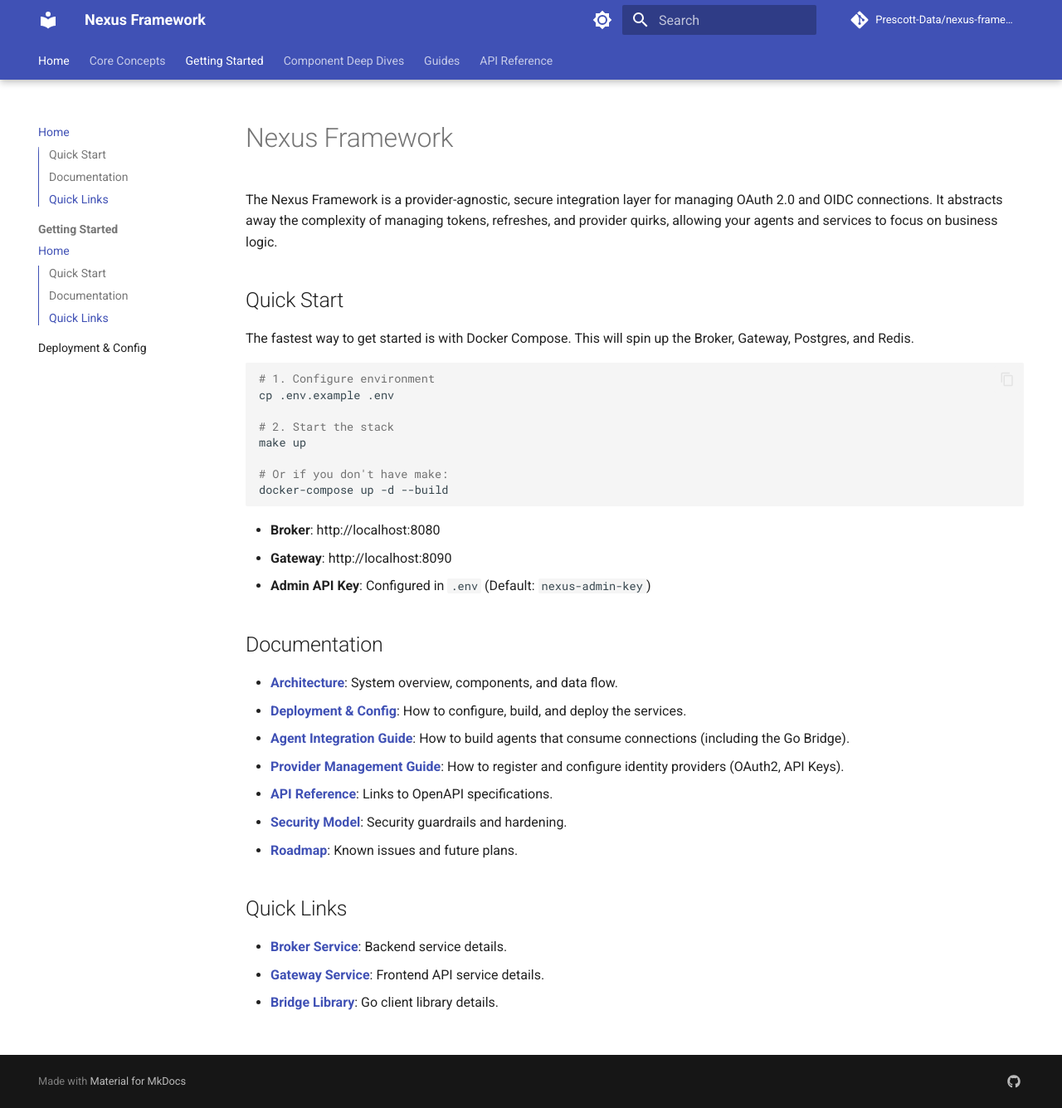
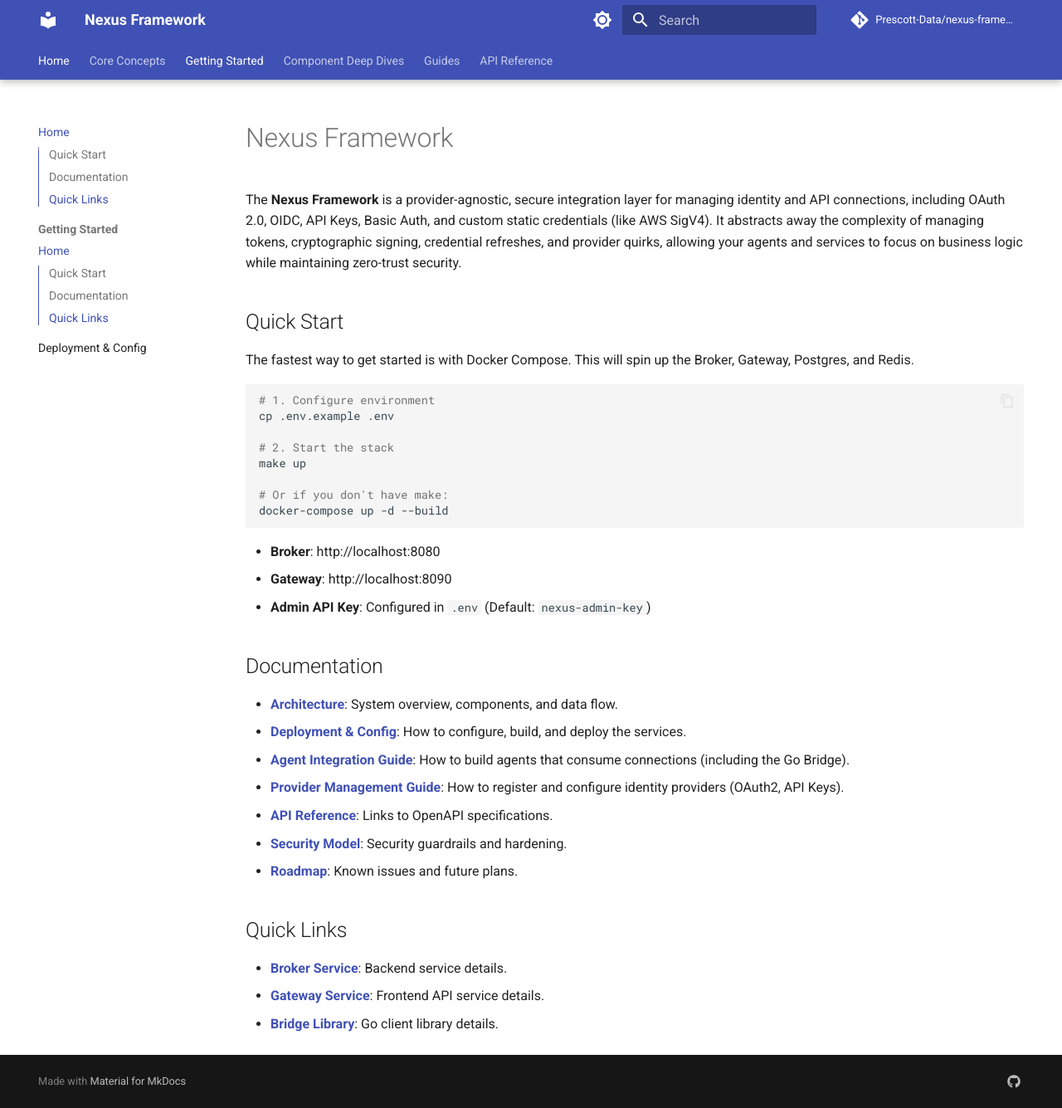
Before and after one commit to Prescott-Data/nexus-framework, an MkDocs documentation site: the page built from docs/index.md, in a window 1280 px wide and 1335 px high. Shown: the whole window at 83% size. Built offline with MkDocs 1.6.1 and Material for MkDocs 9.7.7, drawn with Linux system fonts in a browser that asks for light colours; comment, search, counter and statistics services are not loaded.

Commit message:
docs: sync index.md introduction with root README

```diff
--- a/docs/index.md
+++ b/docs/index.md
@@ -1,6 +1,6 @@
 # Nexus Framework
 
-The Nexus Framework is a provider-agnostic, secure integration layer for managing OAuth 2.0 and OIDC connections. It abstracts away the complexity of managing tokens, refreshes, and provider quirks, allowing your agents and services to focus on business logic.
+The **Nexus Framework** is a provider-agnostic, secure integration layer for managing identity and API connections, including OAuth 2.0, OIDC, API Keys, Basic Auth, and custom static credentials (like AWS SigV4). It abstracts away the complexity of managing tokens, cryptographic signing, credential refreshes, and provider quirks, allowing your agents and services to focus on business logic while maintaining zero-trust security.
 
 ## Quick Start
 
```
